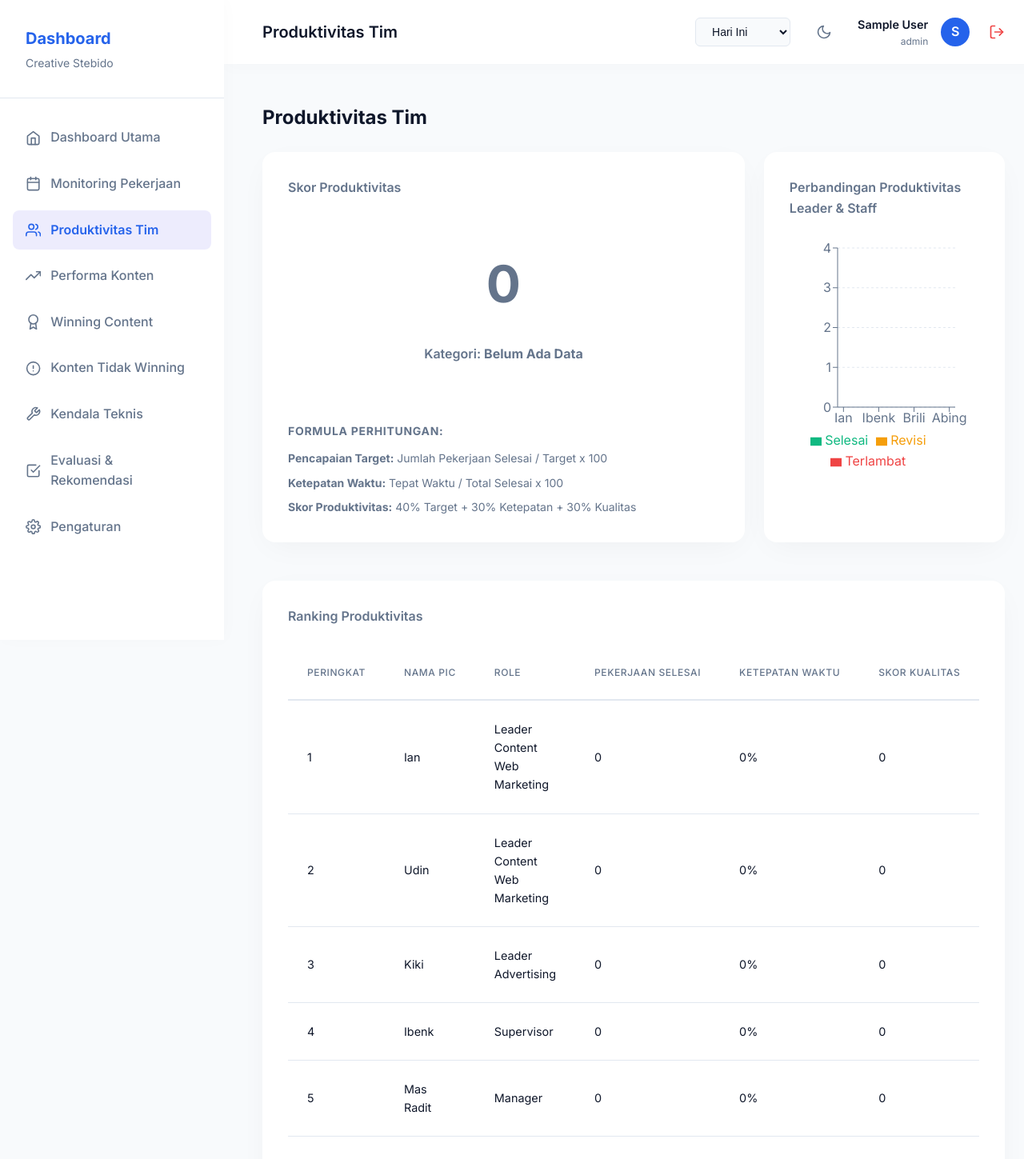
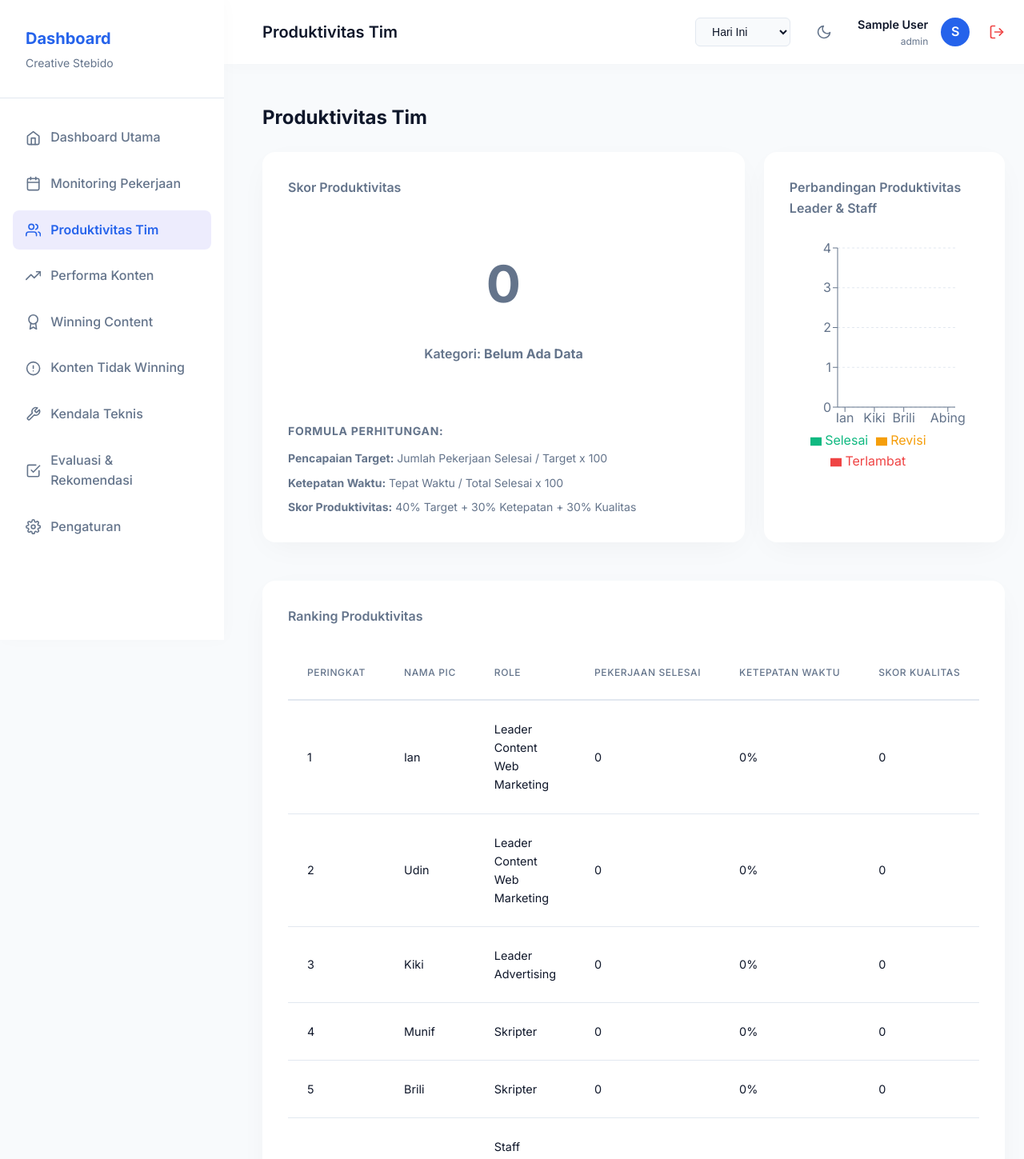
Before and after one commit to zaenudinputra44/Dashboard-Creative-Stebido, a React (Vite) app: page /productivity in a window 1280 px wide. Shown: the top 1449 px of the page at 80% size. Built offline with nearby package versions, Linux system fonts and the light colour scheme; sample sign-in values are in the browser's storage.

Commit message:
Fix: Hide Supervisor and Manager roles from Productivity page

```diff
--- a/src/pages/Productivity.jsx
+++ b/src/pages/Productivity.jsx
@@ -5,7 +5,11 @@ import {
 import { teamData, kpiData } from '../data/dummyData';
 
 const Productivity = () => {
-  const productivityChartData = teamData.map((member) => ({
+  const filteredTeamData = teamData.filter(
+    (member) => member.role !== 'Supervisor' && member.role !== 'Manager'
+  );
+
+  const productivityChartData = filteredTeamData.map((member) => ({
     name: member.name.split(' ')[0],
     selesai: 0,
     revisi: 0,
@@ -71,7 +75,7 @@ const Productivity = () => {
             </tr>
           </thead>
           <tbody>
-            {teamData.map((member, index) => (
+            {filteredTeamData.map((member, index) => (
               <tr key={member.id}>
                 <td>{index + 1}</td>
                 <td>{member.name}</td>
```
